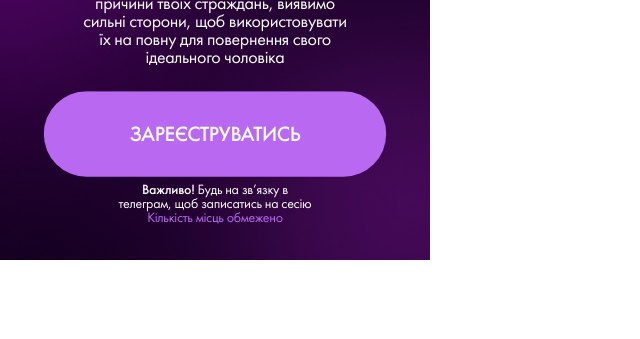
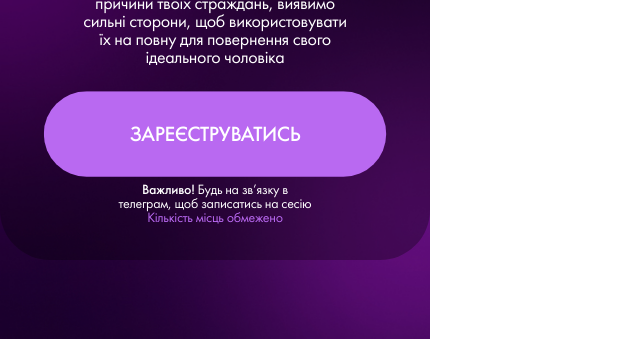
Before and after one commit to RomanIsaiev/work-website-93, a website built with Vite: page index.html in a window 1280 px wide. Shown: the part 461-800 px from the top of the page, without its empty margins (0-640 px from the left). Built offline with nearby package versions, Linux system fonts and the light colour scheme.

Commit message:
Update styles.css

```diff
--- a/src/css/styles.css
+++ b/src/css/styles.css
@@ -45,6 +45,8 @@ body {
   background-image: url(../img/bg-1x.jpg);
   background-size: cover;
   background-repeat: no-repeat;
+
+  height: 100vh;
 
   padding-top: 30px;
 }
@@ -100,7 +102,7 @@ body {
 
 .text-wrapper {
   padding: 36px;
-  border-radius: 50px 50px 0px 0px;
+  border-radius: 50px 50px 50px 50px;
   background: rgba(0, 0, 0, 0.3);
 }
 
```
